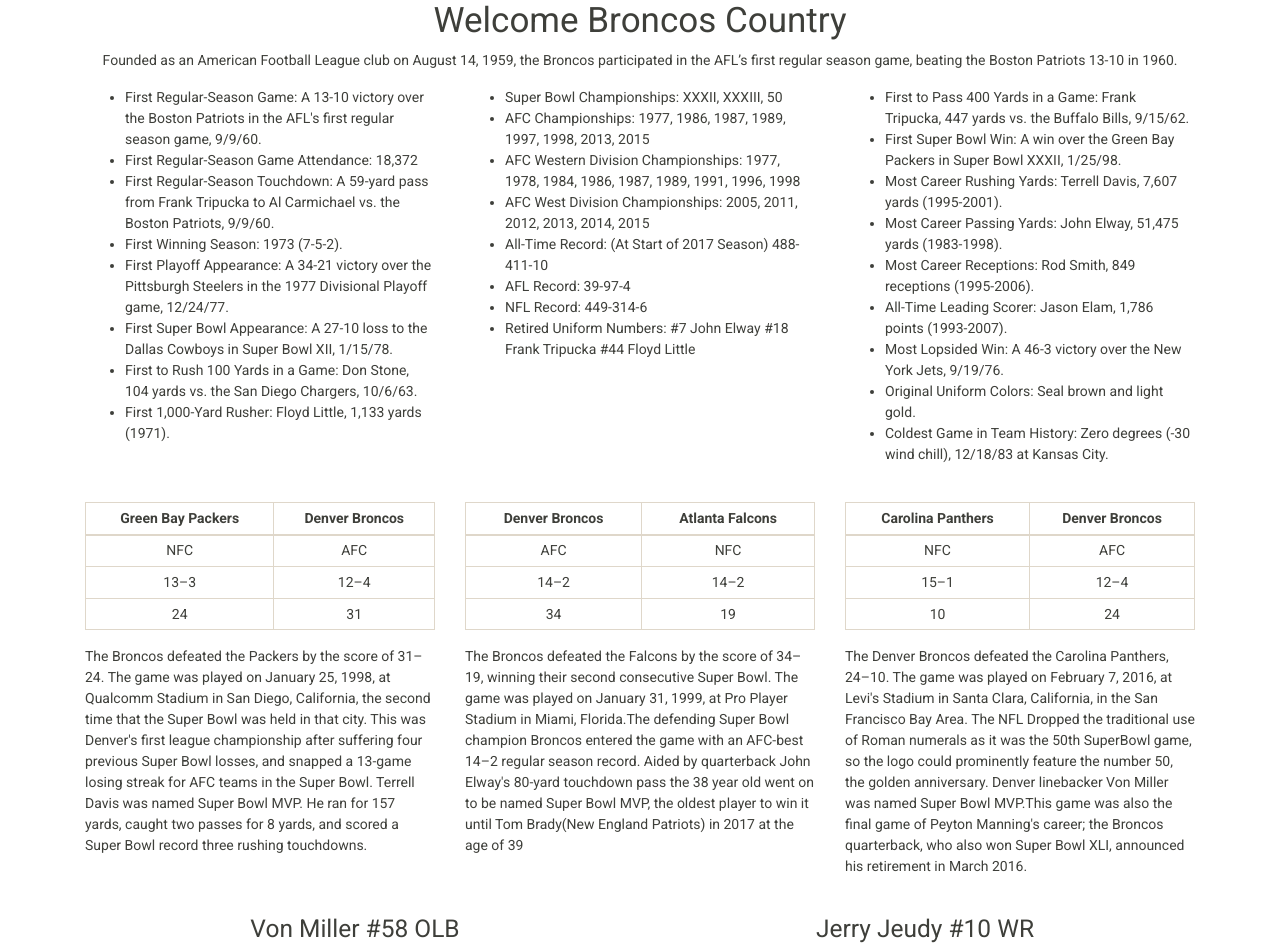
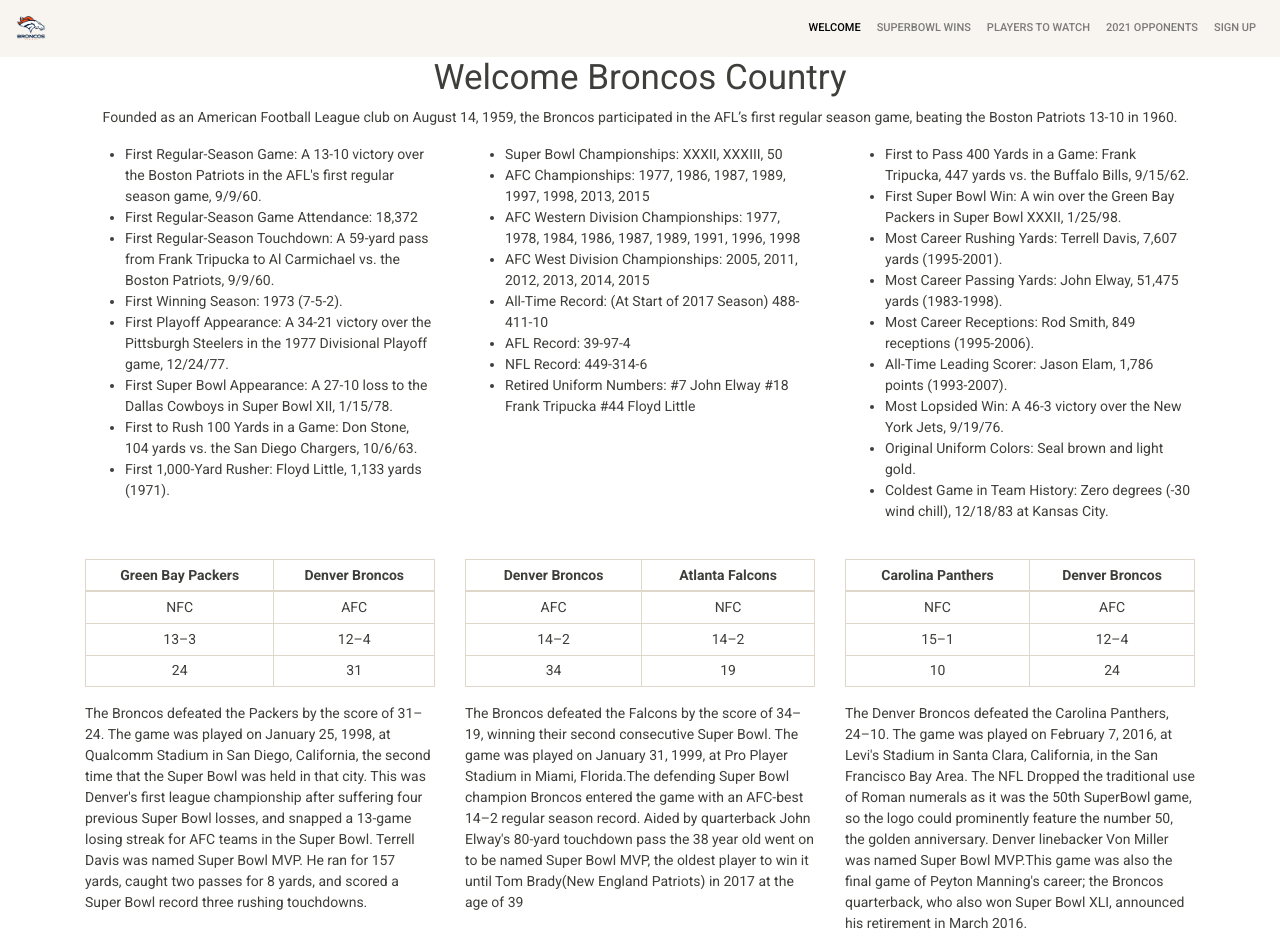
Before and after one commit to 10-Andy/Broncos-Country, a plain HTML site: page index.HTML in a window 1280 px wide. Shown: the top 947 px of the page. Drawn offline with nearby package versions, Linux system fonts and the light colour scheme; files that its build step writes are made by us from their sources.

Commit message:
added navbar and icons

```diff
--- a/index.HTML
+++ b/index.HTML
@@ -13,6 +13,35 @@
 </head>
 
 <body>
+    <!--Navbar-->
+    <nav class="navbar navbar-expand-sm navbar-light bg-light">
+        <a class="navbar-brand" href="#"><img src="assets/images/opponents/broncos.png" width="30" height="30"
+                alt="Denver Broncos"></a>
+        <button class="navbar-toggler" type="button" data-toggle="collapse" data-target="#navbarNav"
+            aria-controls="navbarNav" aria-expanded="false" aria-label="Toggle navigation">
+            <span><i class="fas fa-football-ball"></i></span>
+        </button>
+        <div class="collapse navbar-collapse" id="navbarNav">
+            <ul class="navbar-nav ml-auto">
+                <li class="nav-item active">
+                    <a class="nav-link" href="#">Welcome <span class="sr-only">(current)</span></a>
+                </li>
+                <li class="nav-item">
+                    <a class="nav-link" href="#">Superbowl Wins</a>
+                </li>
+                <li class="nav-item">
+                    <a class="nav-link" href="#">Players To watch</a>
+                </li>
+                <li class="nav-item">
+                    <a class="nav-link" href="#">2021 Opponents</a>
+                </li>
+                <li class="nav-item">
+                    <a class="nav-link" href="#">Sign up</a>
+                </li>
+            </ul>
+        </div>
+    </nav>
+
     <!--Welcome Section-->
     <h1 class="text-center">Welcome Broncos Country</h1>
     <div>
```
Also changed, not shown: assets/images/opponents/bengals.png (renamed from images/opponents/bengals.png), assets/images/opponents/broncos.png (added), assets/images/opponents/browns.png (renamed from images/opponents/browns.png), assets/images/opponents/cowboys.png (renamed from images/opponents/cowboys.png), assets/images/opponents/eagles.png (renamed from images/opponents/eagles.png), assets/images/opponents/giants.png (renamed from images/opponents/giants.png), assets/images/opponents/jags.png (renamed from images/opponents/jags.png), assets/images/opponents/jets.png (renamed from images/opponents/jets.png), assets/images/opponents/kc.png (renamed from images/opponents/kc.png), assets/images/opponents/la.png (renamed from images/opponents/la.png), assets/images/opponents/lions.png (renamed from images/opponents/lions.png), assets/images/opponents/raiders.png (renamed from images/opponents/raiders.png), assets/images/opponents/ravens.png (renamed from images/opponents/ravens.png), assets/images/opponents/steelers.png (renamed from images/opponents/steelers.png), 1 more files.
